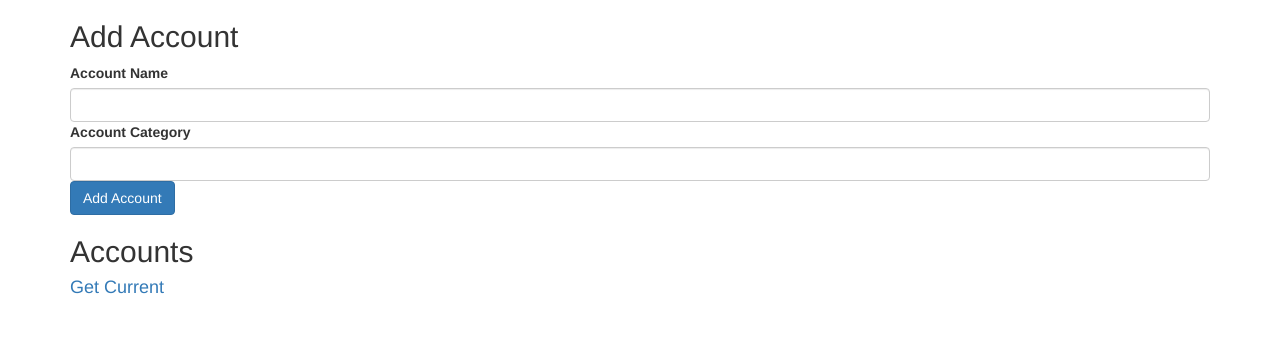
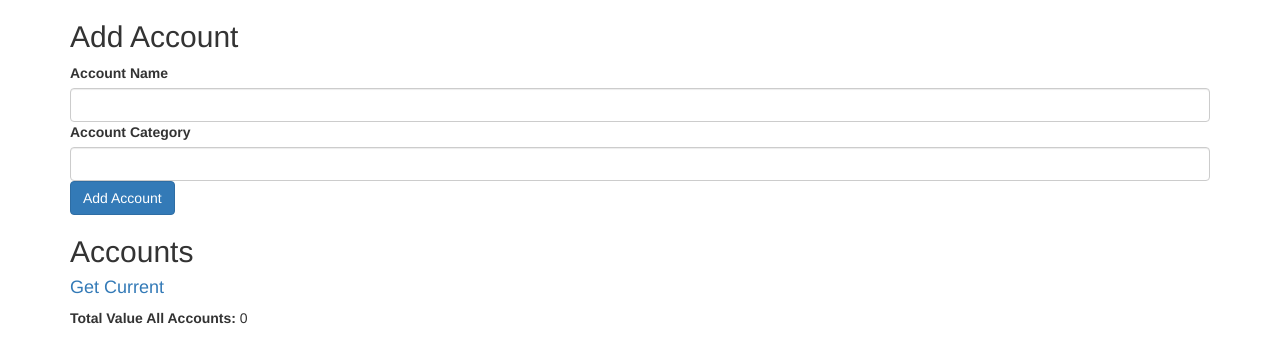
Before and after one commit to ezetter/ez_finance_flask, a Flask app: page /?current=get in a window 1280 px wide. Shown: the top 363 px of the page. Run offline with Flask 2, Linux system fonts and the light colour scheme; parts of the project's set-up code (start-up, migrations or seed data) failed here and were passed over; some libraries are stand-ins or nearby versions.

Commit message:
Added total for all accounts to index.

```diff
--- a/webapp/controllers/main.py
+++ b/webapp/controllers/main.py
@@ -1,7 +1,7 @@
-from flask import Blueprint, redirect, url_for, render_template
+from flask import Blueprint, redirect, url_for, render_template, request
 from webapp.models import db, Account, Investment
 from webapp.forms import AccountForm, InvestmentForm
-from webapp.lib.stock_util import get_current_price
+from webapp.lib.stock_util import update_account_prices
 
 main_blueprint = Blueprint(
     'main',
@@ -13,6 +13,10 @@ main_blueprint = Blueprint(
 @main_blueprint.route("/", methods=['GET', 'POST'])
 def index():
     accounts = Account.query.all()
+    if request.args.get('current'):
+        update_account_prices(accounts)
+    total = round(sum(inv.price * inv.shares for account in accounts
+                      for inv in account.investments if inv.price), 2)
     form = AccountForm()
     if form.validate_on_submit():
         name = form.name.data
@@ -22,7 +26,7 @@ def index():
         db.session.add(act)
         db.session.commit()
         return redirect(url_for('.index'))
-    return render_template("index.html", accounts=accounts, form=form)
+    return render_template("index.html", accounts=accounts, form=form, total=total)
 
 
 @main_blueprint.route("/edit/<int:account_id>", methods=['GET', 'POST'])
@@ -53,17 +57,6 @@ def add_investment(account_id):
     return render_template("add_investment.html", account=account, form=form)
 
 
-@main_blueprint.route("/current", methods=['GET', 'POST'])
-def get_current():
-    form = AccountForm()
-    accounts = Account.query.all()
-    for account in accounts:
-        for investment in account.investments:
-            price = get_current_price(investment.symbol)['Close']
-            investment.price = round(price, 2)
-    return render_template("index.html", accounts=accounts, form=form)
-
-
 @main_blueprint.route("/edit-investment/<int:investment_id>", methods=['GET', 'POST'])
 def edit_investment(investment_id):
     inv = Investment.query.get(investment_id)
--- a/webapp/lib/stock_util.py
+++ b/webapp/lib/stock_util.py
@@ -1,5 +1,12 @@
 import pandas.io.data as web
 import datetime
+
+
+def update_account_prices(accounts):
+    for account in accounts:
+        for investment in account.investments:
+            price = get_current_price(investment.symbol)['Close']
+            investment.price = round(price, 2)
 
 
 def get_current_price(ticker):
--- a/webapp/templates/index.html
+++ b/webapp/templates/index.html
@@ -13,7 +13,7 @@
     <input class="btn btn-primary" type="submit" value="Add Account">
 </form>
 <h2>Accounts</h2>
-    <h4><a href="{{ url_for('.get_current') }}">Get Current</a></h4>
+    <h4><a href="{{ url_for('.index', current='get') }}">Get Current</a></h4>
 <ul style="list-style-type:none">
     {% for account in accounts %}
     <li>
@@ -30,8 +30,10 @@
                 {% endfor %}
             </ul>
         </ul>
-        <b>Total Value: </b>{{account.value()}}
+        <b>Total Account Value: </b>{{account.value()}}
     </li>
     {% endfor %}
+
 </ul>
+<b>Total Value All Accounts: </b>{{total}}
 {% endblock %}
```
